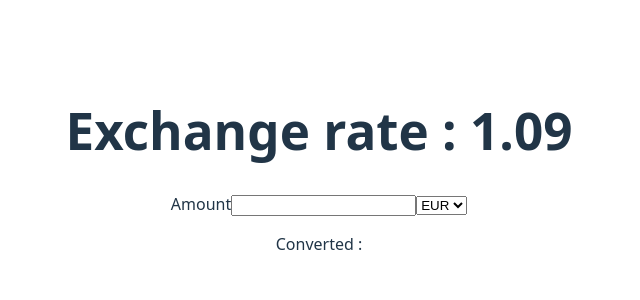
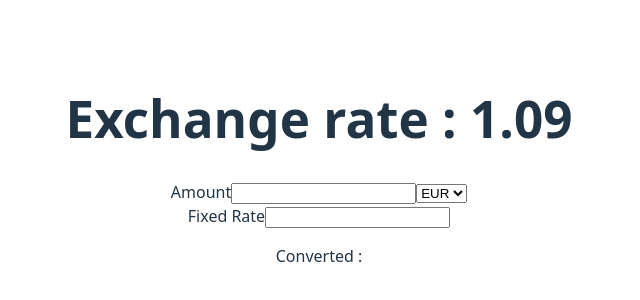
Before and after one commit to ElGueuzi/cacib-exchange-app, a React (Vite) app: page / in a window 1280 px wide. Shown: the part 230-530 px from the top of the page, without its empty margins (321-961 px from the left). Built offline with nearby package versions, Linux system fonts and the light colour scheme.

Commit message:
add fixed rate to exchange component

```diff
--- a/src/NewExchange.jsx
+++ b/src/NewExchange.jsx
@@ -4,6 +4,7 @@ function NewExchange({rate}) {
     const [amount, setAmount] = useState('');
     const [converted, setConverted] = useState('');
     const [currency, setCurrency] = useState('EUR');
+    const [fixedRate, setFixedRate] = useState('');
 
     function onChangeAmount(e) {
         const newValue = e.target.value;
@@ -16,18 +17,24 @@ function NewExchange({rate}) {
         setAmount(converted);
     }
 
+    function onChangeFixedRate(e) {
+        const newValue = e.target.value;
+        setFixedRate(newValue);
+    }
+
     useEffect(() => {
+        const rateToApply = fixedRate || rate;
         switch (currency) {
             case 'EUR':
-                setConverted(amount !== '' ? (amount * rate).toFixed(2) : '');
+                setConverted(amount !== '' ? (amount * rateToApply).toFixed(2) : '');
                 break;
             case 'USD':
-                setConverted(amount !== '' ? (amount / rate).toFixed(2) : '');
+                setConverted(amount !== '' ? (amount / rateToApply).toFixed(2) : '');
                 break;
             default:
                 // do nothing
         }
-    }, [rate, amount, currency])
+    }, [rate, amount, currency, fixedRate])
 
     return (
         <div>
@@ -39,6 +46,11 @@ function NewExchange({rate}) {
                     <option>USD</option>
                 </select>
             </label>
+            <br/>
+            <label>
+                Fixed Rate
+                <input type="number" value={fixedRate} onChange={onChangeFixedRate} />
+            </label>
             <p>Converted : {converted}</p>
         </div>
     )
```
